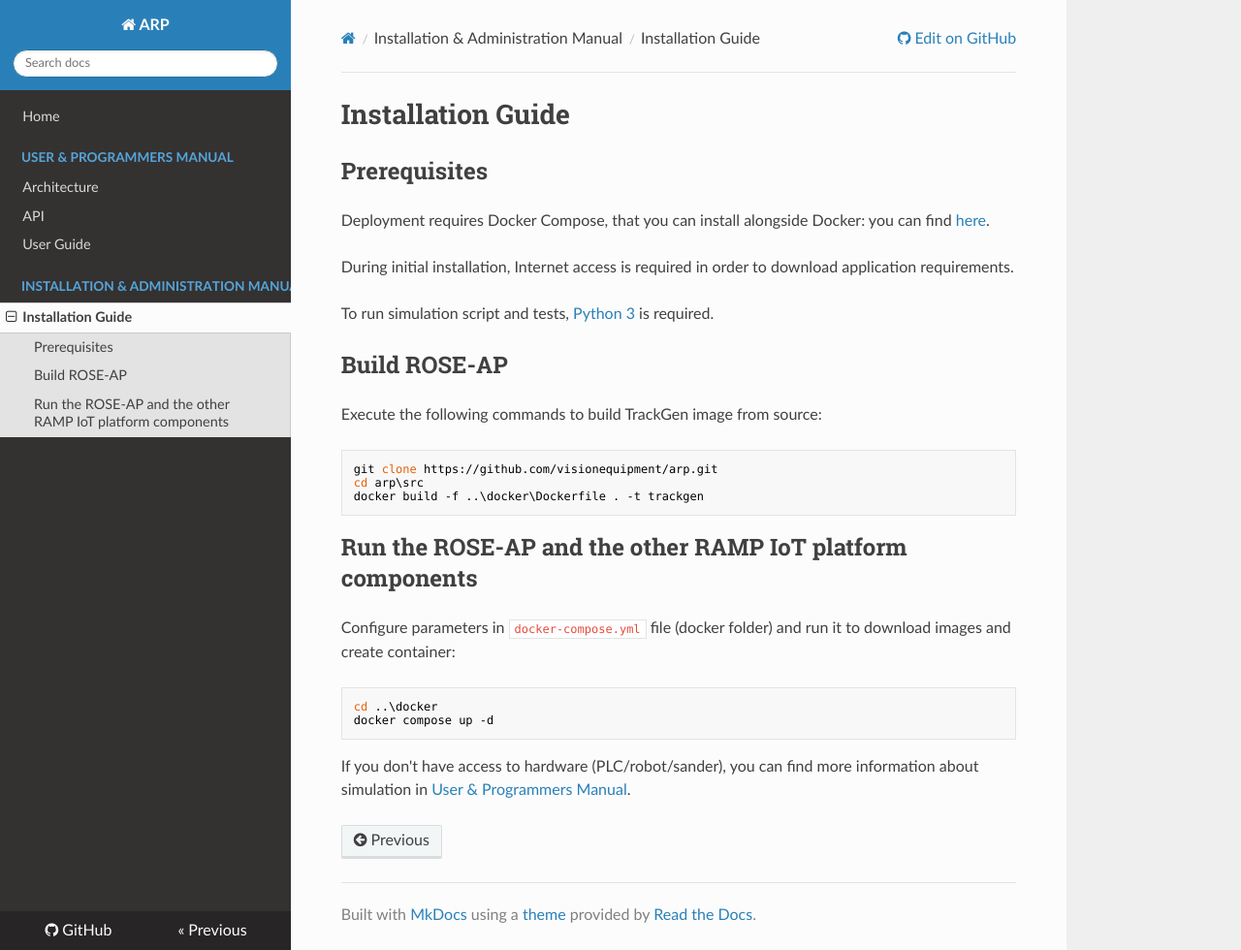
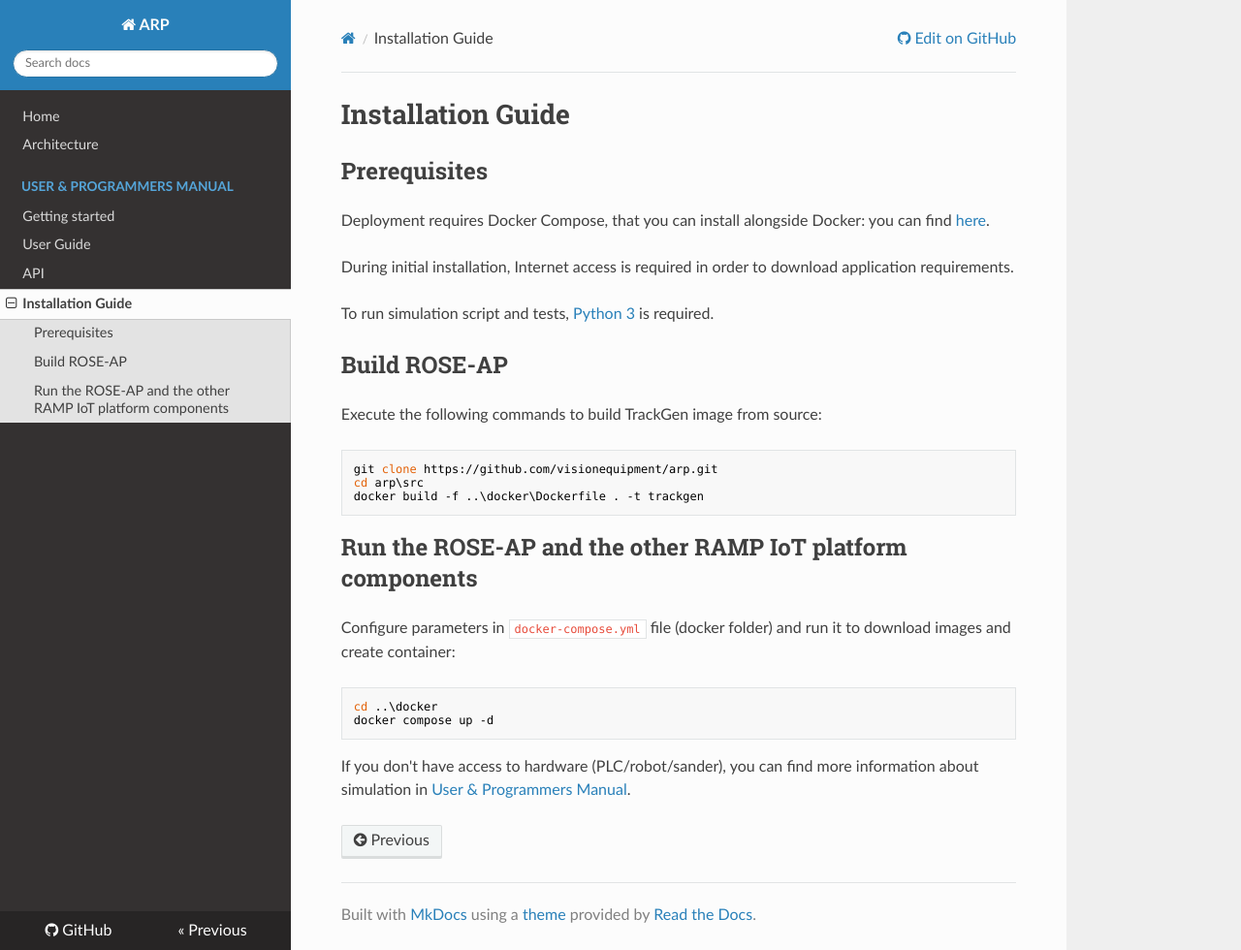
Before and after one commit to visionequipment/arp, an MkDocs documentation site: the page built from docs/installationguide.md, in a window 1280 px wide and 980 px high. Shown: the whole window at 97% size. Built offline with MkDocs 1.6.1, drawn with Linux system fonts in a browser that asks for light colours; nearby versions of some CDN libraries; old or Windows-style settings are respelled for this version of MkDocs.

Commit message:
Updated readthedocs index

```diff
--- a/mkdocs.yml
+++ b/mkdocs.yml
@@ -9,9 +9,9 @@ use_directory_urls: false
 theme: readthedocs
 pages:
   - Home: 'README.md'
+  - Architecture : 'architecture.md'
   - 'User & Programmers Manual':
-    - 'Architecture' : 'architecture.md'
+    - 'Getting started' : 'getting-started'
+    - 'User Guide': 'usermanual.md'
     - 'API' : 'api.md'
-    - 'User Guide': 'usermanual.md'
-  - 'Installation & Administration Manual':
-    - 'Installation Guide': 'installationguide.md'
+  - Installation Guide: 'installationguide.md'
```
